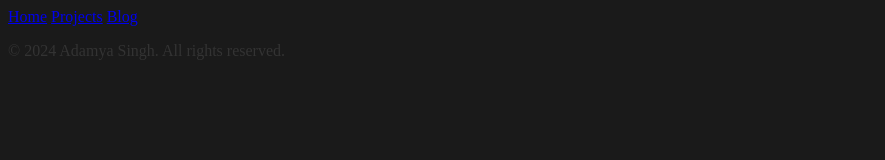
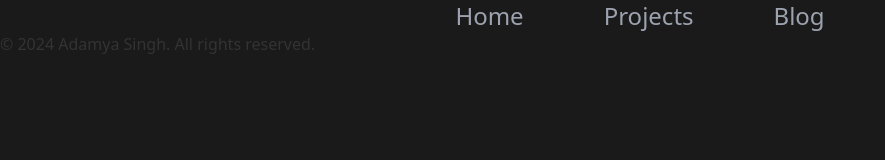
Before and after one commit to adamya-singh/adamyasingh-personal-website, a plain HTML site: page index.html in a window 1280 px wide. Shown: the whole page, without its empty margins (0-885 px from the left). Drawn offline with nearby package versions, Linux system fonts and the light colour scheme.

Commit message:
got rid of all cursor slop, started using tailwind CSS

```diff
--- a/blog.html
+++ b/blog.html
@@ -6,13 +6,20 @@
     <title>Blog - Your Name</title>
     <link rel="stylesheet" href="styles.css">
 </head>
+
+<!-- Tailwind CSS CDN -->
+<script src="https://cdn.tailwindcss.com"></script>
+<!-- this comment just makes it look symmetric -->
+
 <body>
     <header>
         <nav>
-            <div>
-                <a href="index.html">Home</a>
-                <a href="projects.html">Projects</a>
-                <a href="blog.html">Blog</a>
+            <div class="container mx-auto">
+		    <div class="flex justify-center space-x-20 text-2xl text-gray-400">
+                	<a href="index.html">Home</a>
+                	<a href="projects.html">Projects</a>
+                	<a href="blog.html">Blog</a>
+		    </div>
             </div>
         </nav>
     </header>
--- a/index.html
+++ b/index.html
@@ -6,13 +6,20 @@
     <title>Home</title>
     <link rel="stylesheet" href="styles.css">
 </head>
+
+<!-- Tailwind CSS CDN -->
+<script src="https://cdn.tailwindcss.com"></script>
+<!-- this comment just makes it look symmetric -->
+
 <body>
     <header>
         <nav>
-            <div>
-                <a href="index.html">Home</a>
-                <a href="projects.html">Projects</a>
-                <a href="blog.html">Blog</a>
+            <div class="container mx-auto">
+		    <div class="flex justify-center space-x-20 text-2xl text-gray-400">
+                	<a href="index.html">Home</a>
+                	<a href="projects.html">Projects</a>
+                	<a href="blog.html">Blog</a>
+		    </div>
             </div>
         </nav>
     </header>
```
Also changed, not shown: projects.html (+11 -4 lines).
